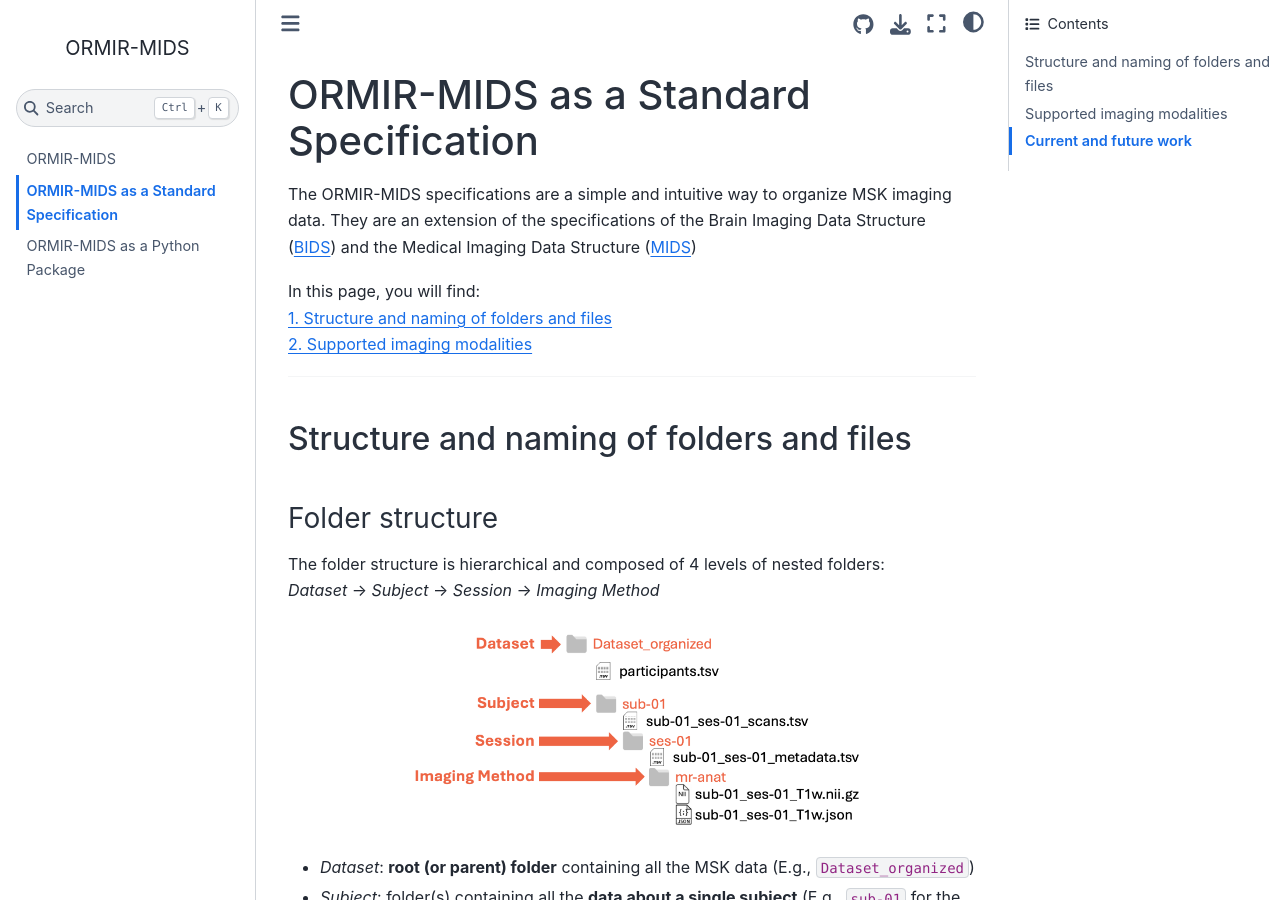
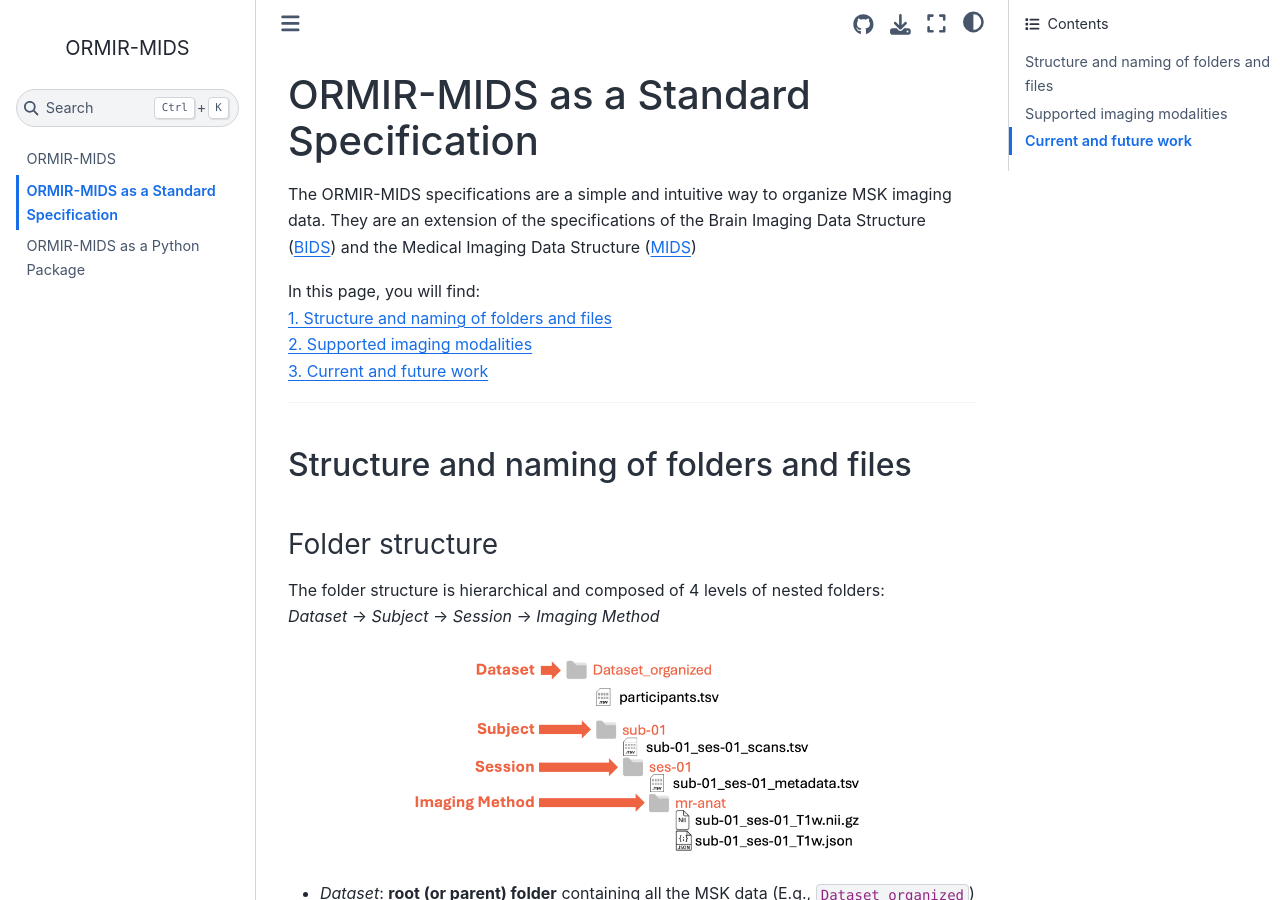
Before and after one commit to ormir-mids/ormir-mids.github.io, a Jupyter Book: the page built from specs.md, in a window 1280 px wide and 900 px high. Built offline with Jupyter Book 1.0.4 settings and Sphinx 7.4.7 and the Sphinx Book theme 1.1.4, drawn with Linux system fonts in a browser that asks for light colours.

Commit message:
Add 3rd link in intro

```diff
--- a/specs.md
+++ b/specs.md
@@ -6,7 +6,7 @@
 In this page, you will find:
 {ref}`1. Structure and naming of folders and files<structure-naming>`
 {ref}`2. Supported imaging modalities<supported-modalities>`
-
+{ref}`3. Current and future work<current-future-work>`
 
 ---
 
```
